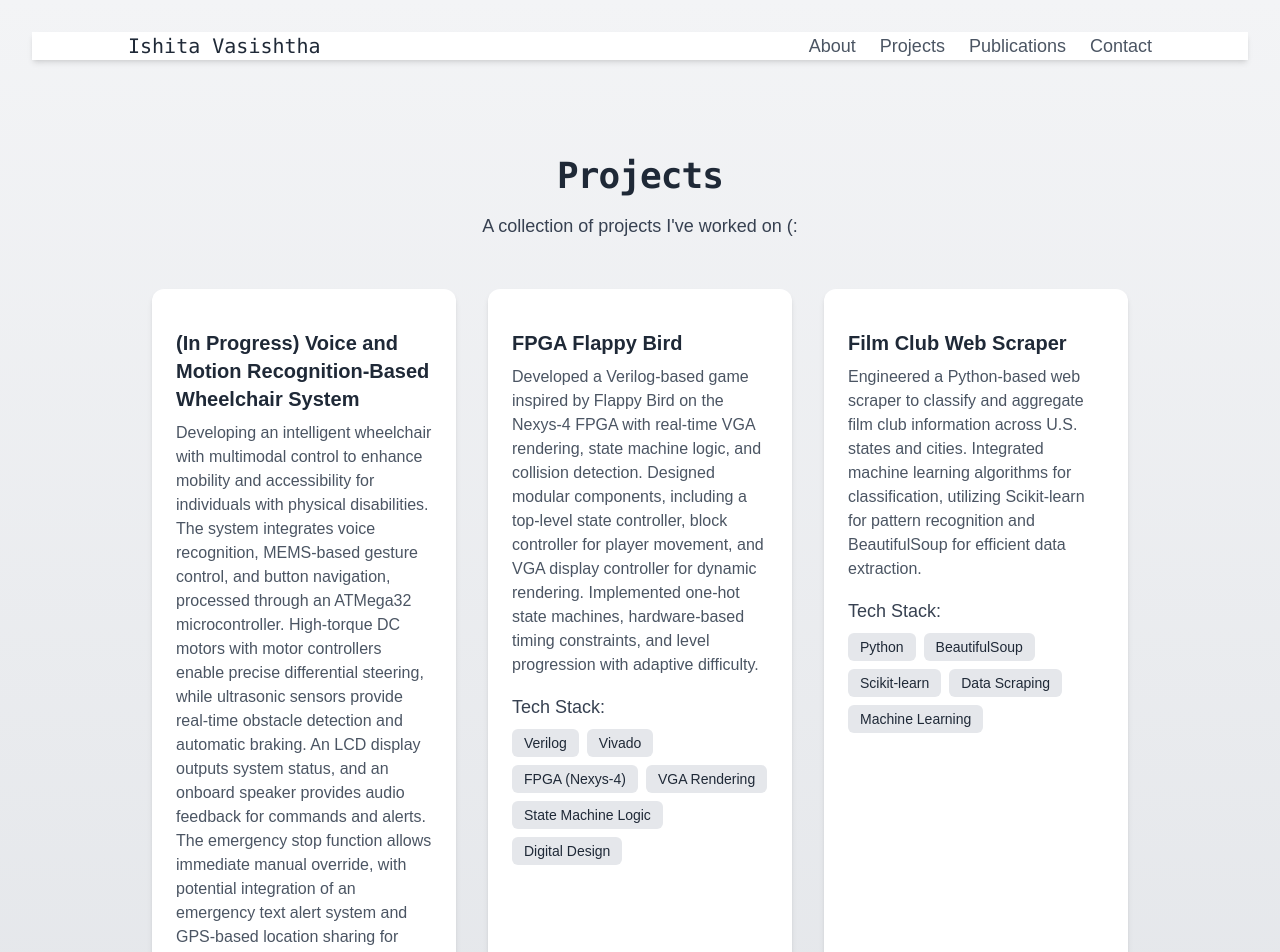
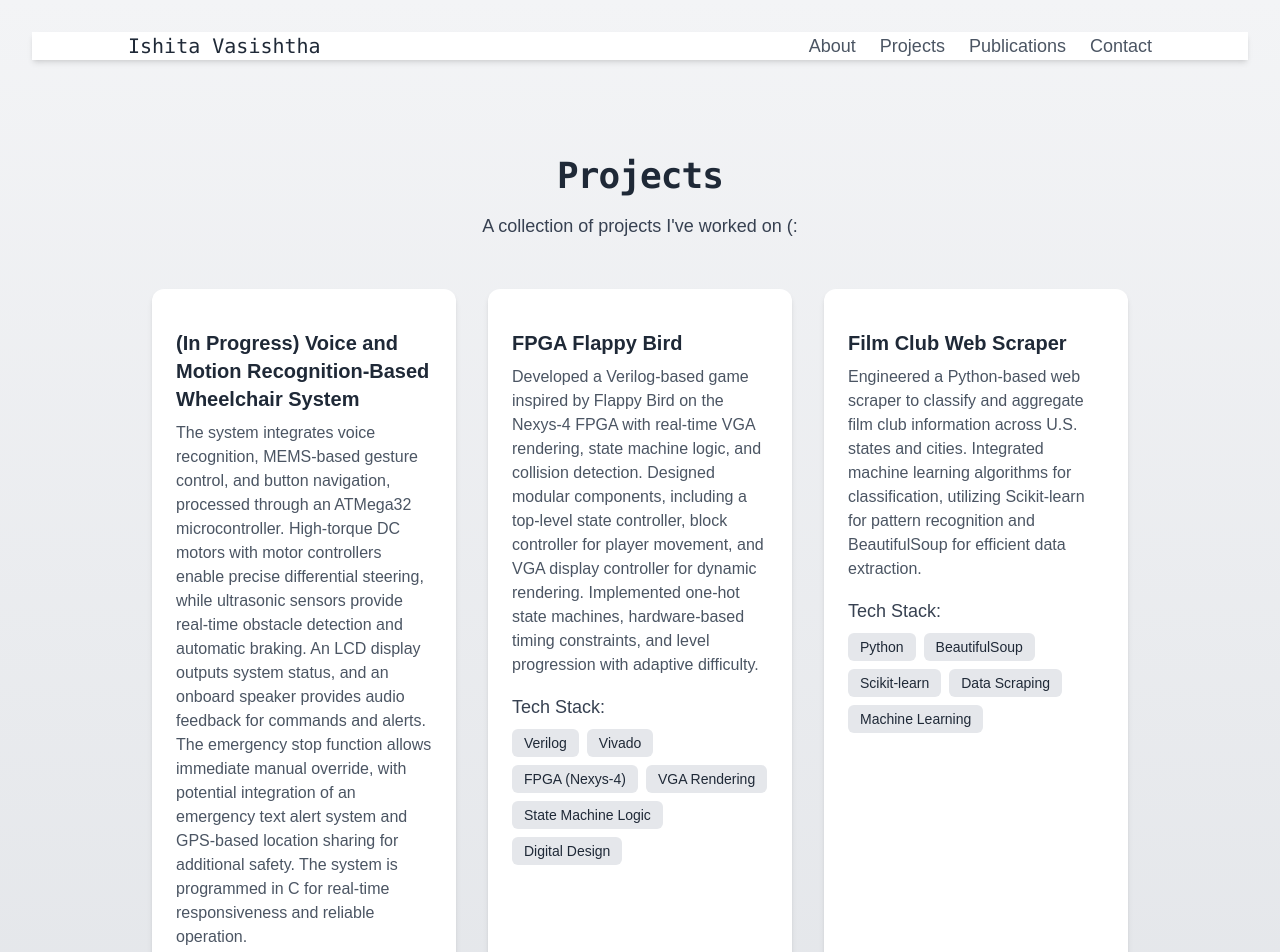
Before and after one commit to ishitav/ishitav.github.io, a Next.js app: page /ishitav.github.io/projects in a window 1280 px wide. Shown: the top 952 px of the page. Built offline with nearby package versions, Linux system fonts and the light colour scheme.

Commit message:
shortened description

```diff
--- a/src/app/projects/page.js
+++ b/src/app/projects/page.js
@@ -5,7 +5,7 @@ const projects = [
   {
     "title": "(In Progress) Voice and Motion Recognition-Based Wheelchair System",
     "description":
-      "Developing an intelligent wheelchair with multimodal control to enhance mobility and accessibility for individuals with physical disabilities. The system integrates voice recognition, MEMS-based gesture control, and button navigation, processed through an ATMega32 microcontroller. High-torque DC motors with motor controllers enable precise differential steering, while ultrasonic sensors provide real-time obstacle detection and automatic braking. An LCD display outputs system status, and an onboard speaker provides audio feedback for commands and alerts. The emergency stop function allows immediate manual override, with potential integration of an emergency text alert system and GPS-based location sharing for additional safety. The system is programmed in C for real-time responsiveness and reliable operation.",
+      "The system integrates voice recognition, MEMS-based gesture control, and button navigation, processed through an ATMega32 microcontroller. High-torque DC motors with motor controllers enable precise differential steering, while ultrasonic sensors provide real-time obstacle detection and automatic braking. An LCD display outputs system status, and an onboard speaker provides audio feedback for commands and alerts. The emergency stop function allows immediate manual override, with potential integration of an emergency text alert system and GPS-based location sharing for additional safety. The system is programmed in C for real-time responsiveness and reliable operation.",
     "techStack": [
       "ATMega32",
       "C",
```
